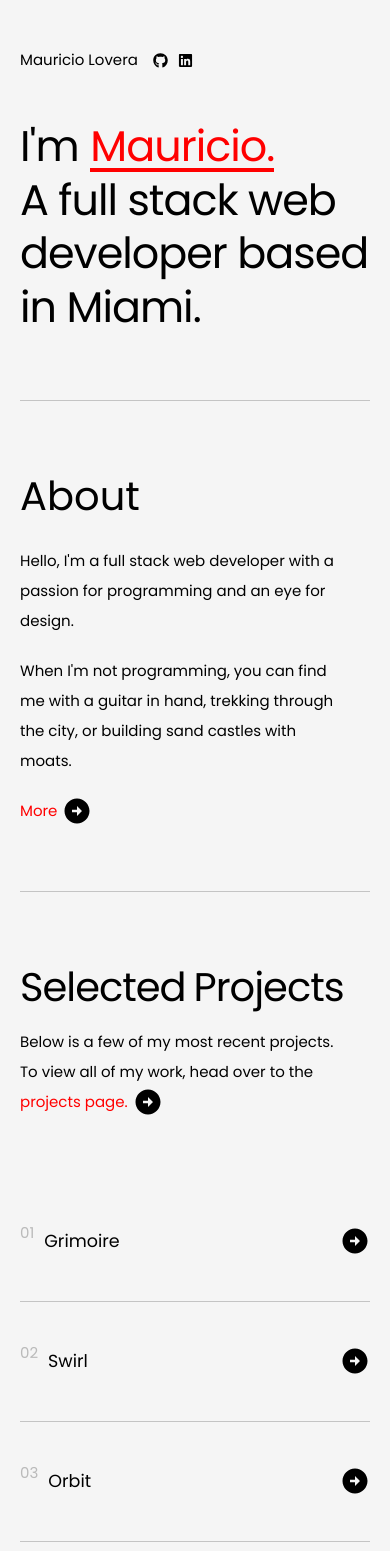
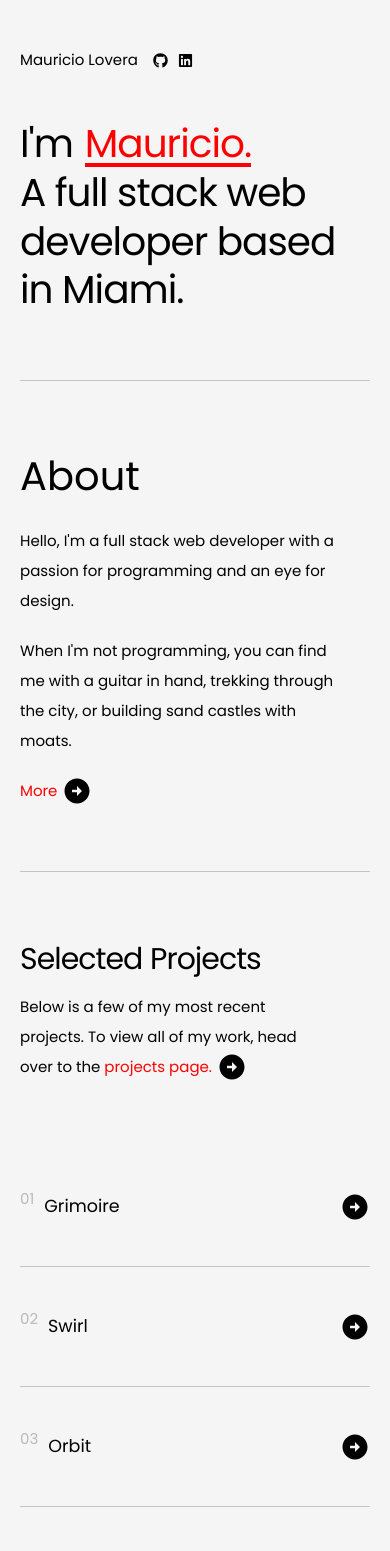
Before and after one commit to mauLovera/Portfolio, a Next.js app: page / in a window 390 px wide. Shown: the top 1551 px of the page. Built offline with nearby package versions, Linux system fonts and the light colour scheme; a web font is replaced by a local one.

Commit message:
fix: dimensions for 2k screens

```diff
--- a/components/common/LandingBanner/LandingBanner.module.scss
+++ b/components/common/LandingBanner/LandingBanner.module.scss
@@ -2,20 +2,24 @@
 
 @mixin textScale {
   @media (max-width: 1650px) {
-    font-size: 9vw;
+    font-size: 11vw;
   }
 
   @media (max-width: 1300px) {
-    font-size: 8vw;
+    font-size: 10.5vw;
+  }
+
+  @media (max-width: 1000px) {
+    font-size: 10.25vw;
   }
 
   @media (max-width: 500px) {
-    font-size: 11vw;
+    font-size: 10vw;
   }
 }
 
 @mixin paddingScale {
-  @media (max-width: 1200px) {
+  @media (max-width: 1300px) {
     padding-bottom: $size_96px;
   }
 
@@ -39,7 +43,7 @@
     position: relative;
     display: flex;
     flex-direction: column;
-    font-size: calc($size_128px);
+    font-size: calc($size_138px);
     line-height: 1.25;
     @include textScale;
     letter-spacing: -1px;
--- a/components/common/SelectedProjects/SectionHeader/SectionHeader.module.scss
+++ b/components/common/SelectedProjects/SectionHeader/SectionHeader.module.scss
@@ -18,6 +18,10 @@
   @media (max-width: 605px) {
     font-size: $size_32px;
   }
+
+  @media (max-width: 480px) {
+    font-size: $size_24px;
+  }
 }
 
 .spaced {
--- a/components/common/SelectedProjects/SectionSubHeader/SectionSubHeader.module.scss
+++ b/components/common/SelectedProjects/SectionSubHeader/SectionSubHeader.module.scss
@@ -16,12 +16,16 @@
     font-size: $size_12px;
     max-width: 20rem;
   }
+
+  @media (max-width: 400px) {
+    font-size: $size_12px;
+    max-width: 17.5rem;
+  }
 }
 
 .accent {
-  display: flex;
+  display: inline-flex;
   align-items: center;
-  flex-shrink: 0;
   width: max-content;
   position: relative;
   color: $accent-clr;
--- a/components/layout/Header/Header.module.scss
+++ b/components/layout/Header/Header.module.scss
@@ -4,6 +4,7 @@
   display: flex;
   align-items: center;
   height: $size_96px;
+
   max-width: $max-width;
   margin: auto;
 
--- a/components/layout/Header/Header.tsx
+++ b/components/layout/Header/Header.tsx
@@ -7,13 +7,12 @@ import ActiveLink from '@/components/common/ActiveLink/ActiveLink'
 
 export default function Header() {
   return (
-    <motion.header
-      initial={{ y: -120 }}
-      animate={{ y: 0 }}
-      transition={{ ease: [0.6, 0.01, -0.05, 0.95], duration: 1.5, delay: 2 }}
-      className={styles.container}
-    >
-      <nav>
+    <header className={styles.container}>
+      <motion.nav
+        initial={{ y: (120 * -1), opacity: 0 }}
+        animate={{ y: 0, opacity: 1 }}
+        transition={{ ease: 'easeInOut', duration: 1.5, delay: 2 }}
+      >
         <div className={styles.name}>
           <Link href={'/'}>Mauricio Lovera</Link>
         </div>
@@ -31,7 +30,7 @@ export default function Header() {
           <ActiveLink text="About" url="about" />
           <ActiveLink text="Contact" url="contact" />
         </div>
-      </nav>
-    </motion.header>
+      </motion.nav>
+    </header>
   )
 }
```
Also changed, not shown: components/common/SelectedProjects/SectionSubHeader/SectionSubHeader.tsx (+3 -5 lines).
